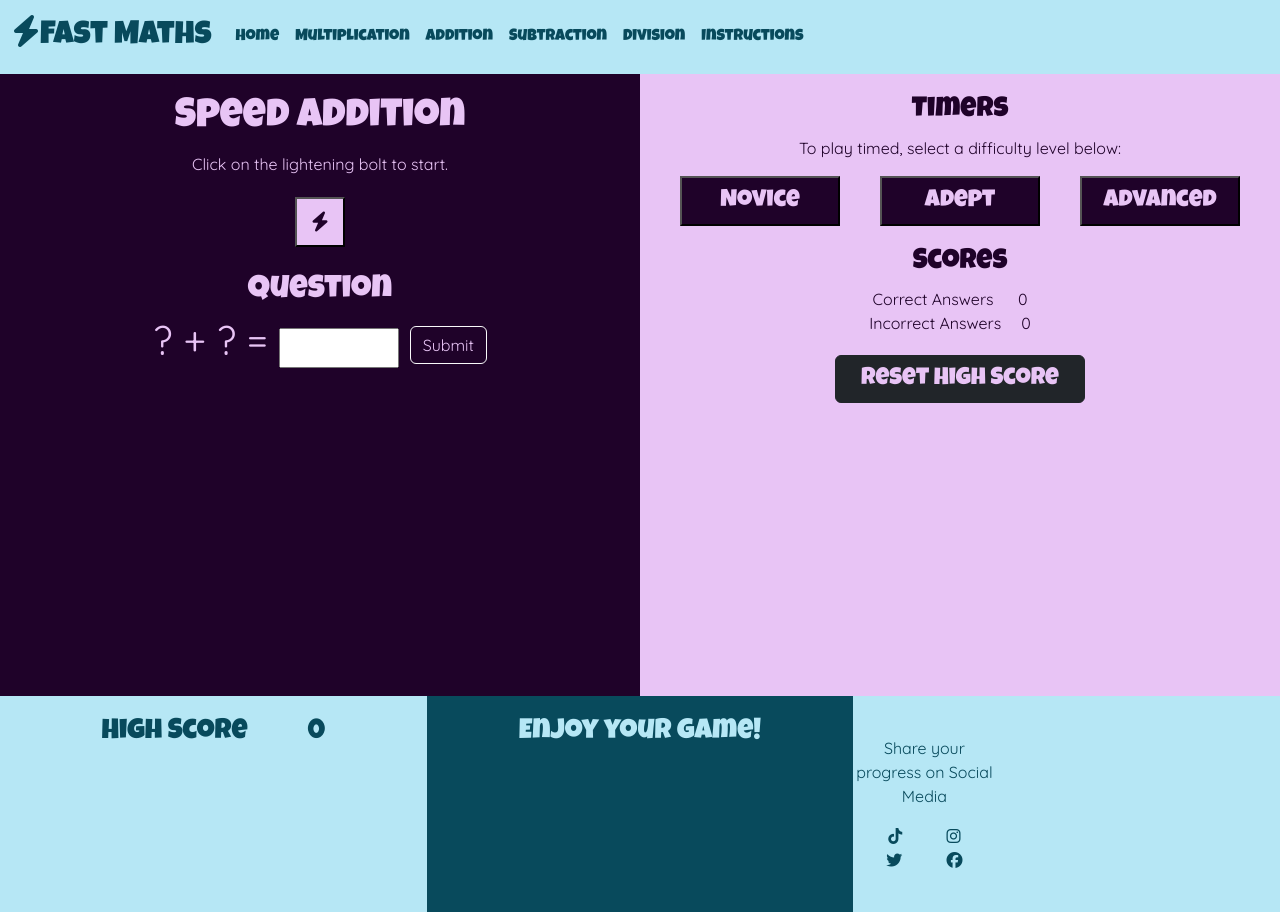
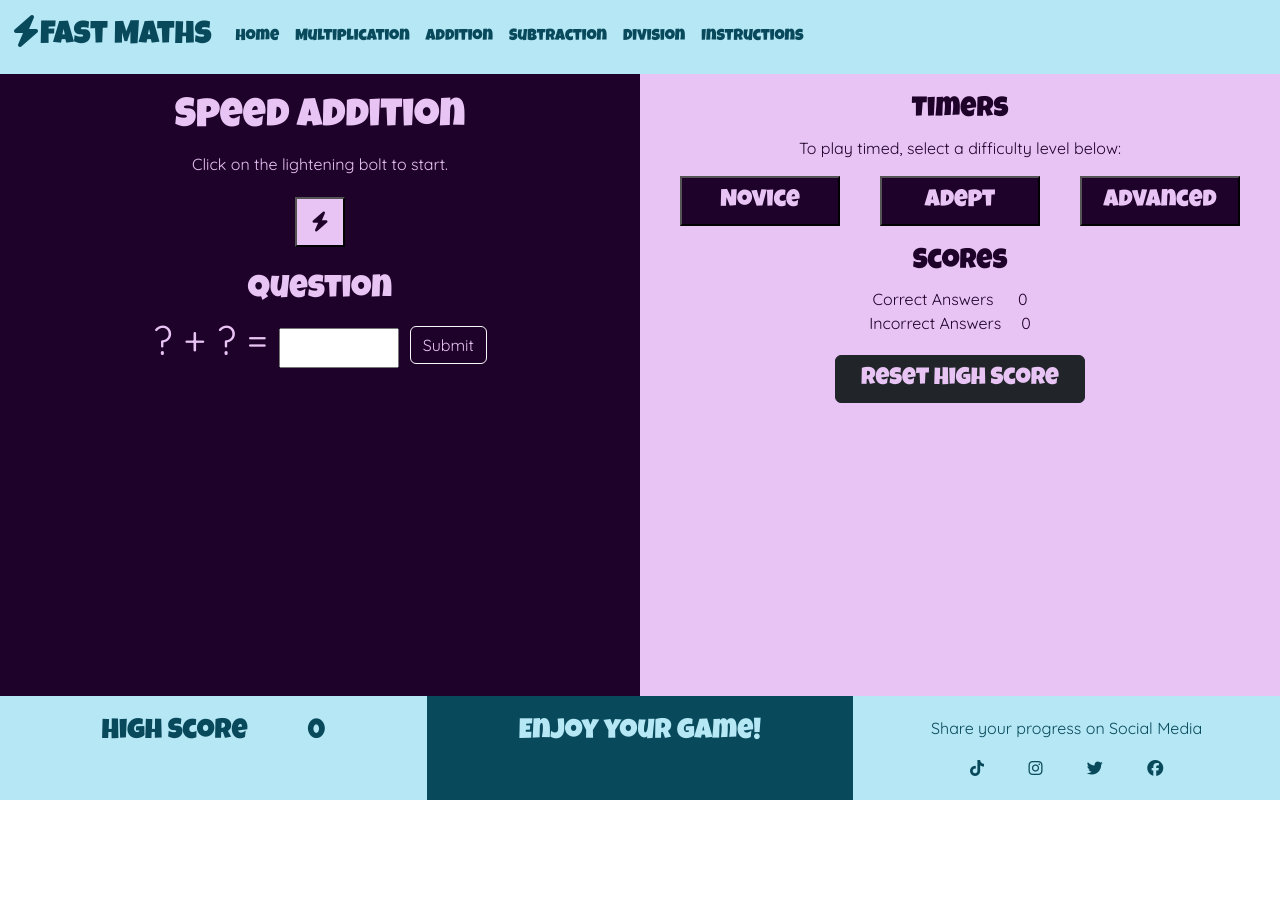
Before and after one commit to Elizabeth-Yorke/FastMaths, a plain HTML site: page addition.html in a window 1280 px wide. After the commit the page ends 800 px from the top, so only its background shows below. Drawn offline with nearby package versions, Linux system fonts and the light colour scheme.

Commit message:
Debugged the footer of addition.html.

```diff
--- a/addition.html
+++ b/addition.html
@@ -140,7 +140,6 @@
       </div>
         <div class="col-md-4 footer-top copyright color-scheme-bx"><h3 id="enjoy-footer">Enjoy your game!</h3></div>
         <div class="col-md-4 footer-top social media color-scheme-by">
-            <div class="col-md-4 footer-top social media color-scheme-by">
           <p>Share your progress on Social Media</p>
           <div>
             <a class="footer-links" href="https://www.tiktok.com/" target="_blank" aria-label="tiktok"><i class="fa-brands fa-tiktok"></i></a>
```
Also changed, not shown: 1 other file. Lines whose indentation alone changed are shown as unchanged.
